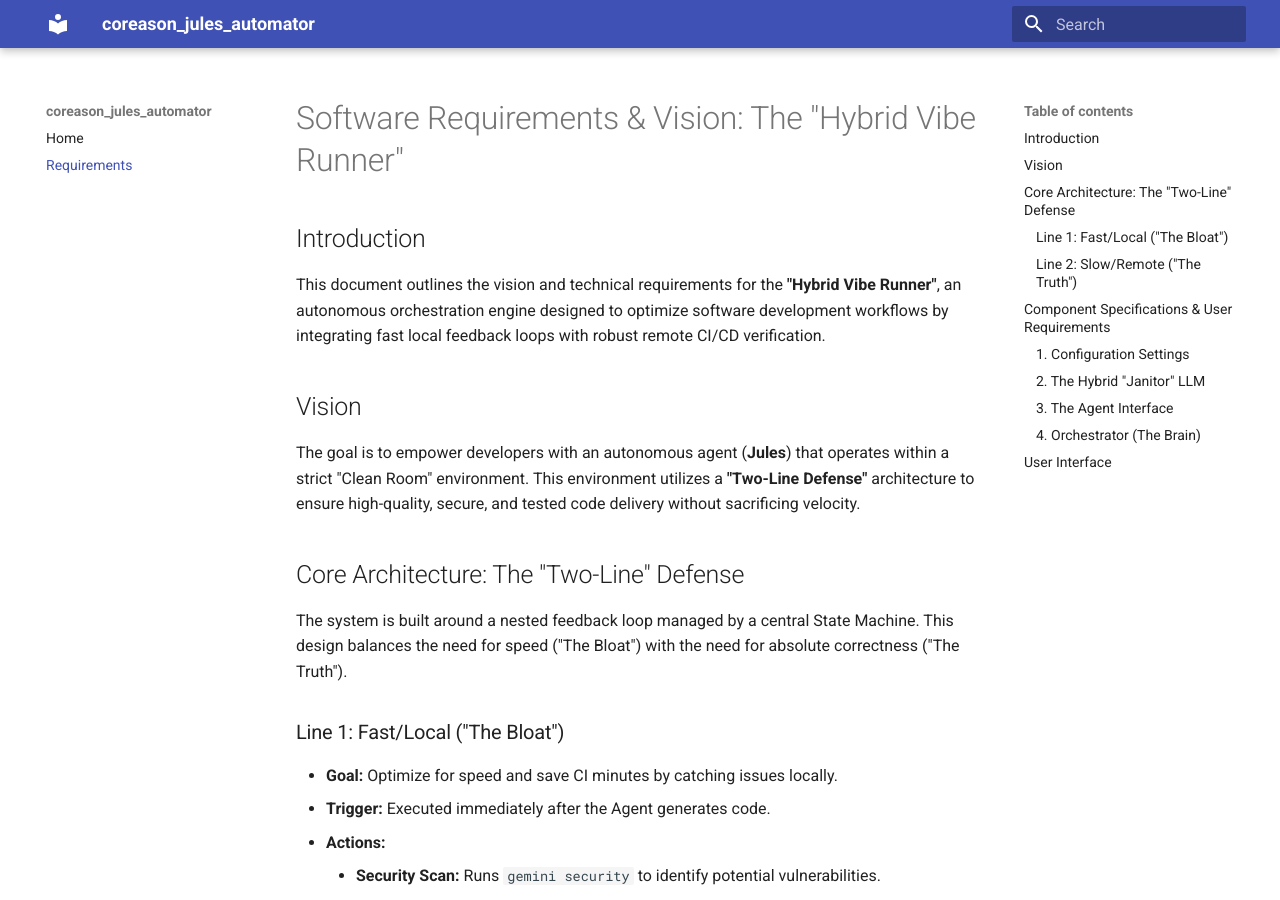
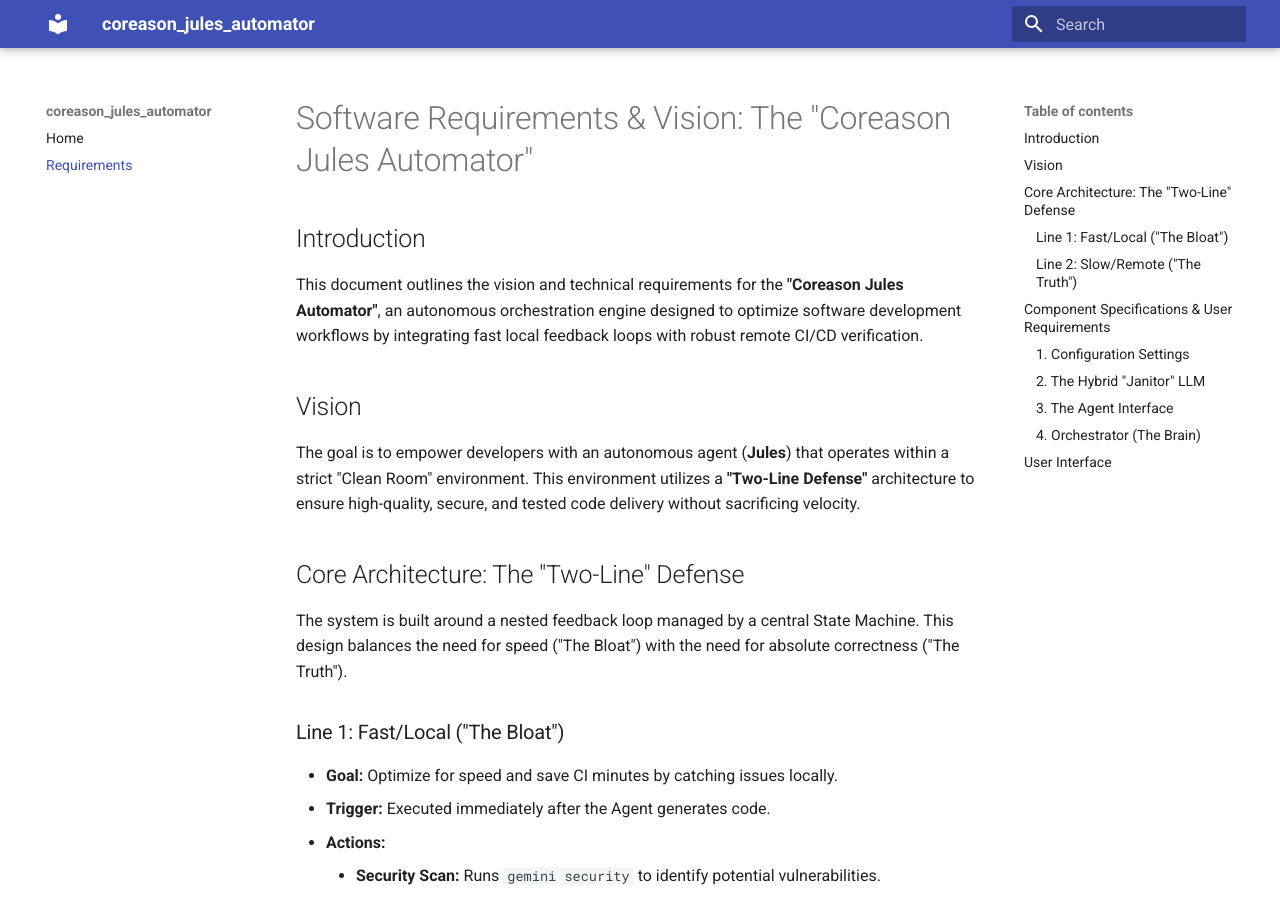
Before and after one commit to CoReason-AI/coreason-jules-automator, an MkDocs documentation site: the page built from docs/requirements.md, in a window 1280 px wide and 900 px high. Built offline with MkDocs 1.6.1 and Material for MkDocs 9.7.7, drawn with Linux system fonts in a browser that asks for light colours; some of the changed text lies outside the part shown.

Commit message:
Rename to coreason-jules-automator and restrict CI to Linux (#56) (#57)
* feat: rename to coreason-jules-automator and restrict CI to Linux

- Rename package and CLI script from 'vibe-runner' to 'coreason-jules-automator'
- Update env var prefix from 'VIBE_' to 'COREASON_'
- Update documentation and build scripts to reflect new naming
- Restrict CI matrix to 'ubuntu-latest', removing Windows and macOS support
- Ensure all tests pass with new configuration

```diff
--- a/build.xml
+++ b/build.xml
@@ -1,10 +1,10 @@
 <project name="CoReasonJulesAutomator" default="run" basedir=".">
     <description>
-        Build file to run the Vibe Runner CLI in background.
+        Build file to run the Coreason Jules Automator CLI in background.
     </description>
     <target name="run">
         <exec executable="nohup">
-            <arg line="poetry run vibe-runner run 'Default Task' --branch 'main'"/>
+            <arg line="poetry run coreason-jules-automator run 'Default Task' --branch 'main'"/>
         </exec>
     </target>
 </project>
--- a/docs/requirements.md
+++ b/docs/requirements.md
@@ -1,8 +1,8 @@
-# Software Requirements & Vision: The "Hybrid Vibe Runner"
+# Software Requirements & Vision: The "Coreason Jules Automator"
 
 ## Introduction
 
-This document outlines the vision and technical requirements for the **"Hybrid Vibe Runner"**, an autonomous orchestration engine designed to optimize software development workflows by integrating fast local feedback loops with robust remote CI/CD verification.
+This document outlines the vision and technical requirements for the **"Coreason Jules Automator"**, an autonomous orchestration engine designed to optimize software development workflows by integrating fast local feedback loops with robust remote CI/CD verification.
 
 ## Vision
 
@@ -39,7 +39,7 @@
 
 ### 1. Configuration Settings
 
-The application is configured via environment variables with a `VIBE_` prefix, ensuring security and flexibility.
+The application is configured via environment variables with a `COREASON_` prefix, ensuring security and flexibility.
 
 *   **Tunable Settings:**
     *   `llm_strategy`: Choose between `"api"` (default, for speed) and `"local"` (fallback).
@@ -84,4 +84,4 @@
 *   Provides clear, real-time feedback on the orchestration process.
 
 ---
-*This document reflects the "Hybrid Vibe Runner" implementation plan and architectural vision.*
+*This document reflects the "Coreason Jules Automator" implementation plan and architectural vision.*
--- a/pyproject.toml
+++ b/pyproject.toml
@@ -1,14 +1,14 @@
 [tool.poetry]
 name = "coreason_jules_automator"
 version = "0.1.0"
-description = "coreason-jules-automator"
+description = "Coreason Jules Automator"
 authors = ["Gowtham A Rao <gowtham.rao@coreason.ai>"]
 license = "Prosperity-3.0"
 readme = "README.md"
 packages = [{include = "coreason_jules_automator", from = "src"}]
 
 [tool.poetry.scripts]
-vibe-runner = "coreason_jules_automator.cli:main"
+coreason-jules-automator = "coreason_jules_automator.cli:main"
 
 [tool.poetry.dependencies]
 python = ">=3.12, <3.15"
@@ -41,7 +41,7 @@
 [project]
 name = "coreason_jules_automator"
 version = "0.1.0"
-description = "coreason-jules-automator"
+description = "Coreason Jules Automator"
 readme = "README.md"
 requires-python = ">=3.11"
 authors = [
```
Also changed, not shown: REPORT.md (added, +24 -0 lines), 7 other files.
